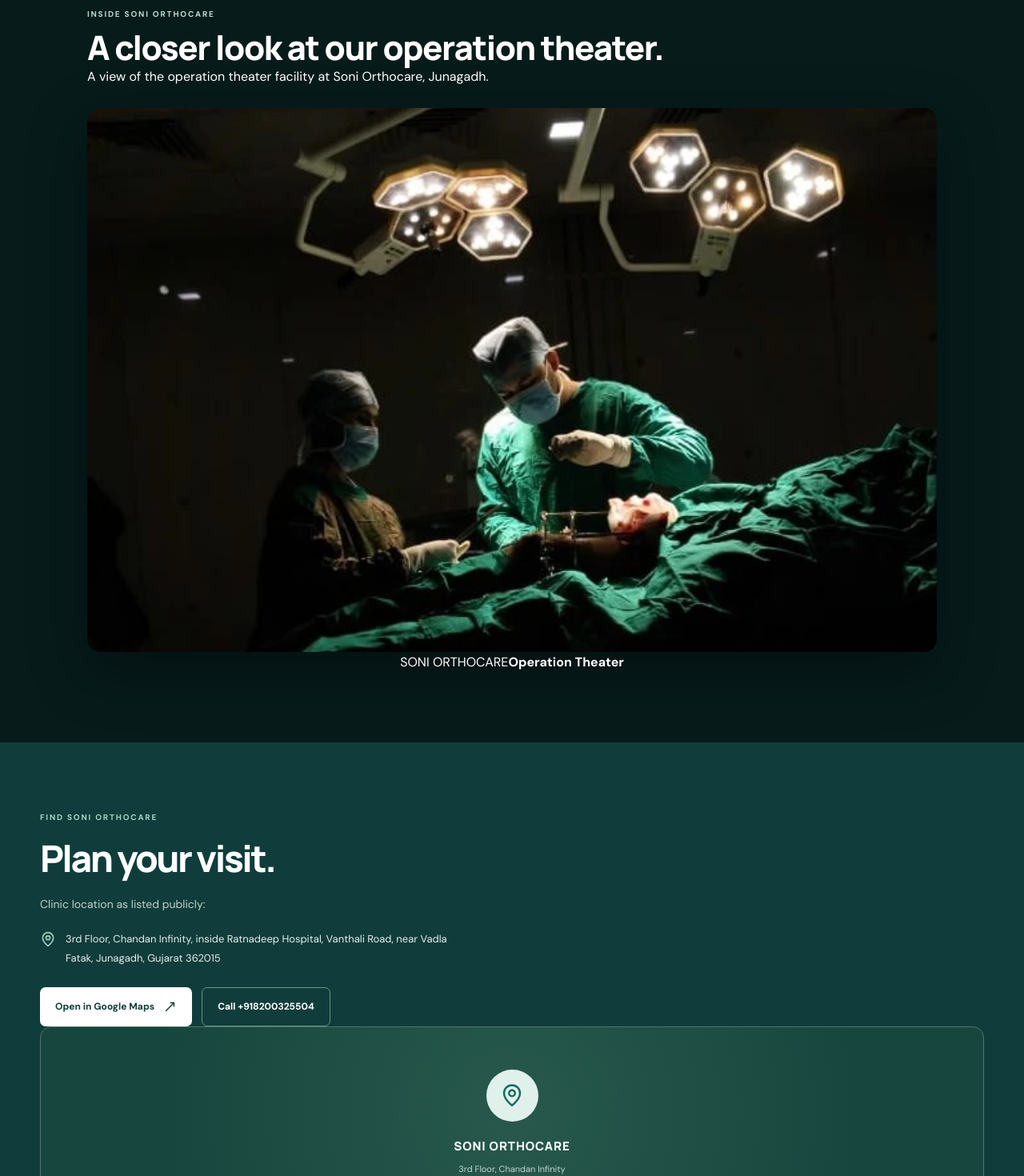
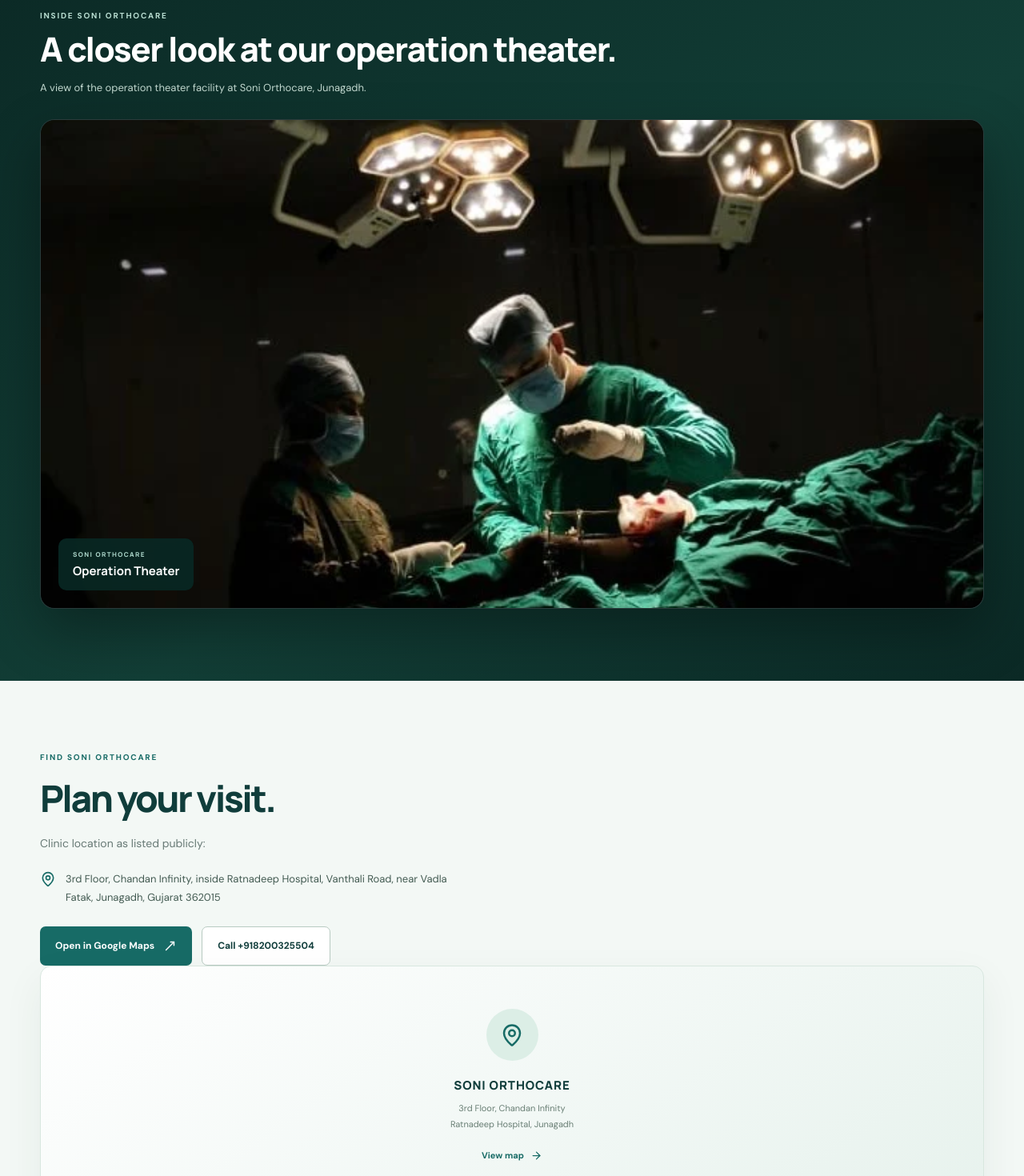
Before and after one commit to kartikgadhiya24-dev/hospital-demo-web, a React (Vite) app: page /soni-orthocare in a window 1280 px wide. Shown: the part 6600-8070 px from the top of the page at 80% size. Built offline with nearby package versions, Linux system fonts and the light colour scheme.

Commit message:
Style homepage operation theater and visit sections

```diff
--- a/src/pages/HospitalSites.css
+++ b/src/pages/HospitalSites.css
@@ -758,3 +758,34 @@ html{scroll-behavior:smooth}
 .soni-operation-photo-heading h2{margin:10px 0 0;font:800 clamp(25px,4vw,42px)/1.12 Manrope,sans-serif;letter-spacing:-.035em;color:#fff}
 .soni-operation-photo img{display:block;width:min(1100px,90%);height:auto;max-height:680px;object-fit:cover;object-position:center;margin:0 auto;border-radius:16px;box-shadow:0 24px 70px #0006}
 @media(max-width:650px){.soni-operation-photo{padding:42px 0}.soni-operation-photo-heading{margin-bottom:18px}.soni-operation-photo img{width:92%;border-radius:12px}}
+
+
+/* Homepage facility and visit sections */
+.soni-operation-home{background:linear-gradient(145deg,#0b2925 0%,#123e36 58%,#0b2925 100%);text-align:left;padding:clamp(58px,7vw,92px) 0}
+.soni-operation-home .soni-operation-photo-heading{width:100%;margin:0 0 28px}
+.soni-operation-photo-heading p{max-width:610px;margin:13px 0 0;color:#c1d8cf;font-size:13px;line-height:1.8}
+.soni-operation-image-frame{position:relative;overflow:hidden;border:1px solid #ffffff24;border-radius:18px;background:#071b1b;box-shadow:0 28px 70px #0005}
+.soni-operation-home .soni-operation-image-frame img{width:100%;max-height:610px;height:min(58vw,610px);object-fit:cover;object-position:center}
+.soni-operation-image-caption{position:absolute;left:22px;bottom:22px;display:flex;flex-direction:column;gap:5px;padding:14px 18px;border-radius:10px;background:#082a25df;backdrop-filter:blur(12px);color:#fff}
+.soni-operation-image-caption span{font:800 8px Manrope;letter-spacing:.18em;color:#a9d3c7}
+.soni-operation-image-caption b{font:700 15px Manrope}
+.soni-location{background:#f3f8f5;color:var(--s-dark);padding:clamp(58px,7vw,88px) 0}
+.soni-location .soni-label{color:var(--s-accent)}
+.soni-location h2{color:var(--s-dark)}
+.soni-location p{color:var(--s-muted)}
+.soni-location .soni-address{color:#435b52}
+.soni-location .soni-address svg{color:var(--s-accent)}
+.soni-location .soni-btn{background:var(--s-accent);color:#fff}
+.soni-location .soni-outline{border-color:#b8cbc2;color:var(--s-dark);background:#fff}
+.soni-map-card{background:linear-gradient(145deg,#fff,#e7f2ed);border:1px solid #d8e7df;box-shadow:0 18px 50px #123b3010;color:var(--s-dark)}
+.soni-map-pin{background:#dceee6;color:var(--s-accent)}
+.soni-map-card>b{color:var(--s-dark)}
+.soni-map-card>span{color:#687e74}
+.soni-map-card>a{color:var(--s-accent)}
+@media(max-width:650px){
+ .soni-operation-home{padding:56px 0}
+ .soni-operation-home .soni-operation-photo-heading{margin-bottom:20px}
+ .soni-operation-home .soni-operation-image-frame img{height:260px;min-height:220px}
+ .soni-operation-image-caption{left:12px;bottom:12px;padding:11px 13px}
+ .soni-operation-image-caption b{font-size:13px}
+}
```
